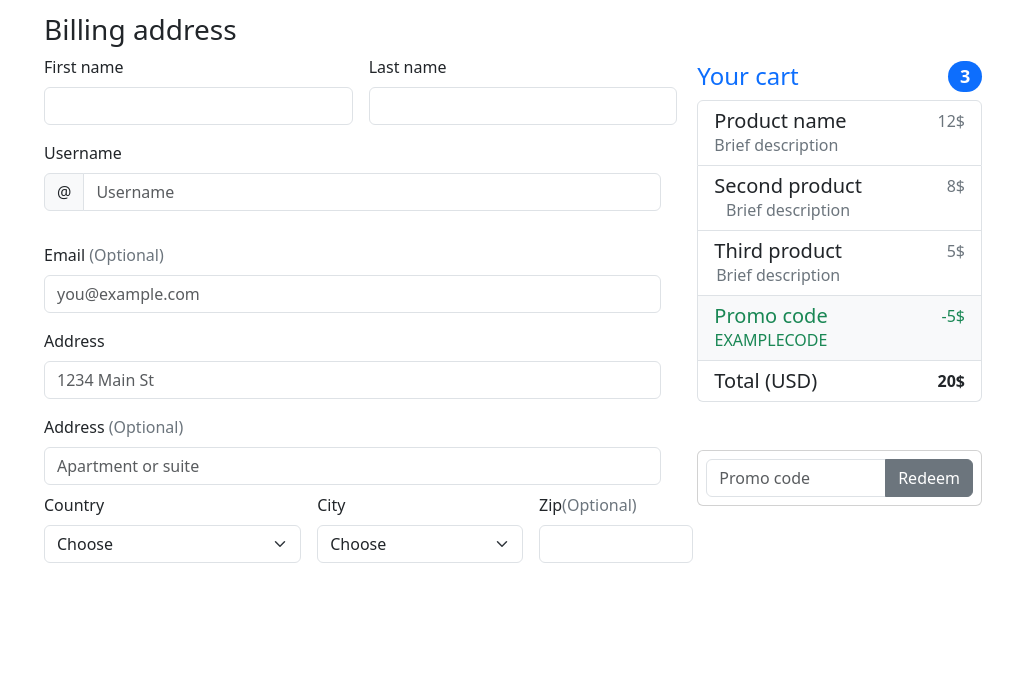
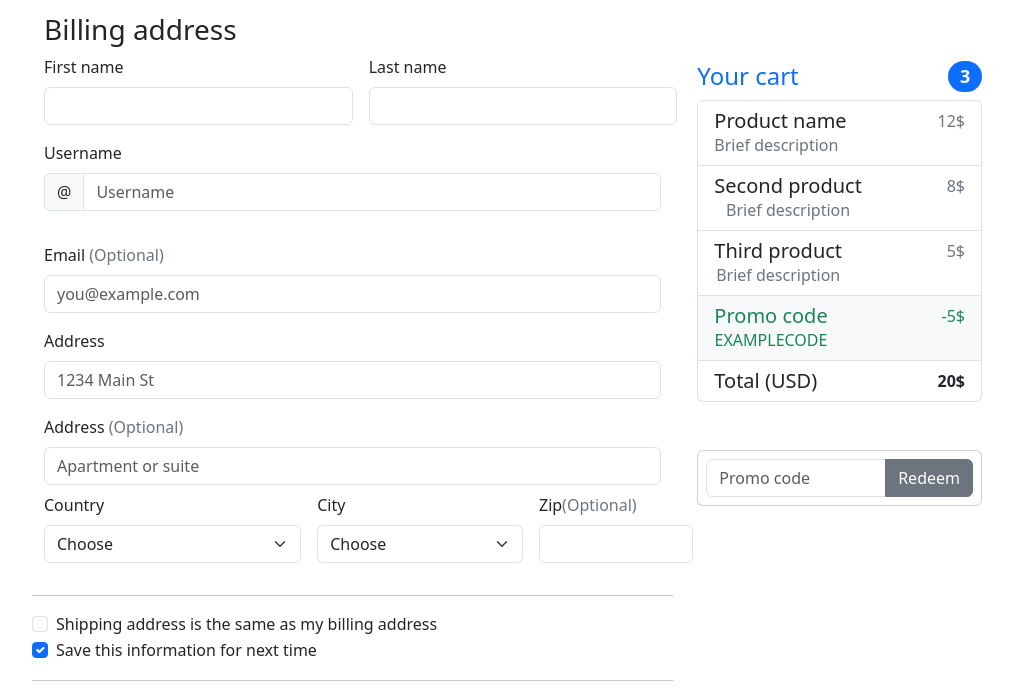
Before and after one commit to maja-miteva/checkout-example-bootstrap, a plain HTML site: page index.html in a window 1280 px wide. Shown: the part 229-926 px from the top of the page, without its empty margins (109-1143 px from the left). Before the commit the page ends 808 px from the top, so only its background shows below. Drawn offline with nearby package versions, Linux system fonts and the light colour scheme.

Commit message:
Added checkbox

```diff
--- a/index.html
+++ b/index.html
@@ -182,6 +182,24 @@
                     <input type="email" class="form-control" id="exampleFormControlInput6">
                 </span>
             </div>
+
+            <hr class="bg-secondary mt-3">
+
+            <div class="form-check text-start">
+                <input class="form-check-input" type="checkbox" id="check-1">
+                <label class="form-check-label text-start" for="check-1">
+                    Shipping address is the same as my billing address
+                </label>
+            </div>
+            <div class="form-check text-start">
+                <input class="form-check-input" type="checkbox" value="" id="check-2" checked>
+                <label class="form-check-label text-start" for="check-2">
+                    Save this information for next time
+                </label>
+            </div>
+
+            <hr class="bg-secondary mt-3">
+
         </div>
     </section>
     <!--Billing address ends here-->
```
